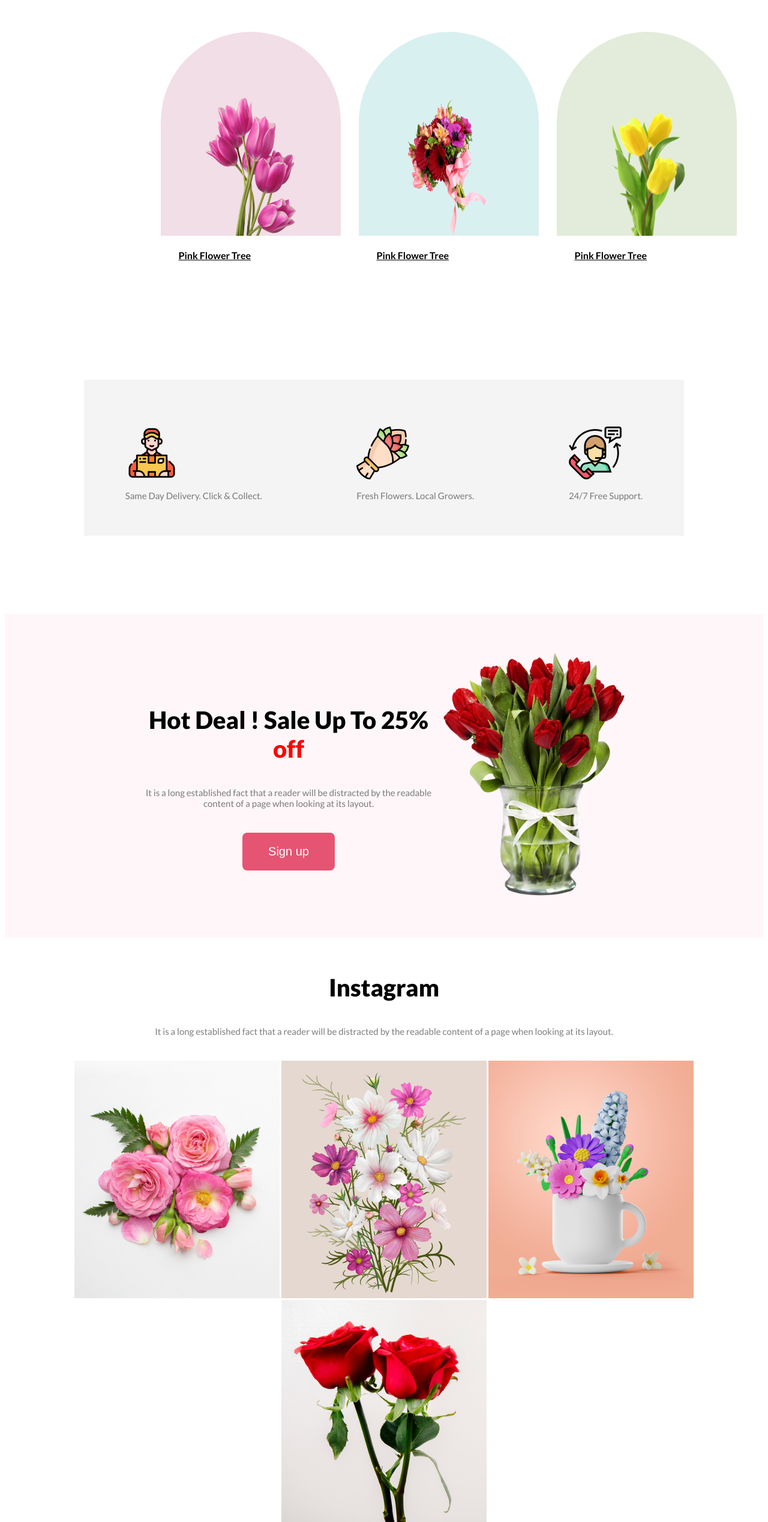
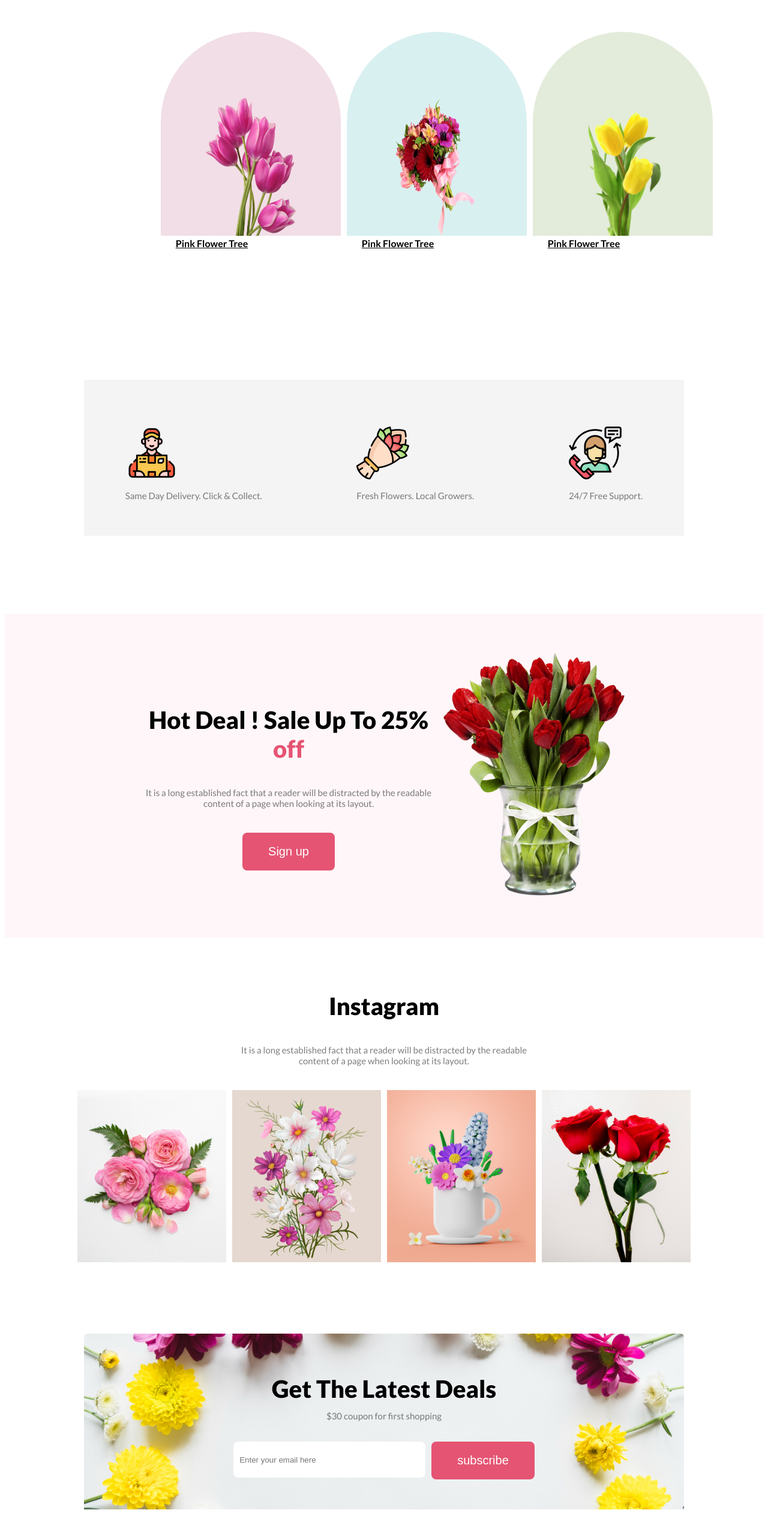
Before and after one commit to SamirSadek/flower-shop, a plain HTML site: page index.html in a window 1280 px wide. Shown: the part 915-3452 px from the top of the page at 60% size. Drawn offline with Linux system fonts and the light colour scheme.

Commit message:
simple update 2

```diff
--- a/index.html
+++ b/index.html
@@ -1,20 +1,26 @@
 <!DOCTYPE html>
 <html lang="en">
+
 <head>
     <meta charset="UTF-8">
     <meta name="viewport" content="width=device-width, initial-scale=1.0">
     <title>Welcome To My Flower Shop</title>
     <link rel="preconnect" href="https://fonts.googleapis.com">
     <link rel="preconnect" href="https://fonts.gstatic.com" crossorigin>
-    <link href="https://fonts.googleapis.com/css2?family=Lato:ital,wght@0,100;0,300;0,400;0,700;0,900;1,100;1,300;1,400;1,700;1,900&display=swap" rel="stylesheet">
+    <link
+        href="https://fonts.googleapis.com/css2?family=Lato:ital,wght@0,100;0,300;0,400;0,700;0,900;1,100;1,300;1,400;1,700;1,900&display=swap"
+        rel="stylesheet">
     <link rel="stylesheet" href="style.css">
 </head>
+
 <body>
     <header class="banner">
         <div class="banner-left">
             <h1 class="banner-heading">Let's make <br> beautiful flowers a <br> part of your life.</h1>
             <p class="content-description">
-                It is a long established fact that a reader will be distracted by the readable content of a page when looking at its layout. The point of using Lorem Ipsum is that it has a more-or-less normal distribution of letters.
+                It is a long established fact that a reader will be distracted by the readable content of a page when
+                looking at its layout. The point of using Lorem Ipsum is that it has a more-or-less normal distribution
+                of letters.
             </p>
             <button class="btn-primary">Shop Now</button>
         </div>
@@ -27,19 +33,20 @@
             <div class="featured-content">
                 <h3 class="content-header">Our Featured Flowers</h3>
                 <p class="content-description">
-                    It is a long established fact that a reader will be distracted by the readable <br>content of a page when looking at its layout.
+                    It is a long established fact that a reader will be distracted by the readable <br>content of a page
+                    when looking at its layout.
                 </p>
             </div>
             <div class="featured-image-section">
-                       <figure >
+                <figure>
                     <img class="image-design-one" src="assets/pngwing 6.png" alt="">
                     <figcaption>Pink Flower Tree</figcaption>
                 </figure>
-                       <figure >
+                <figure>
                     <img class="image-design-two" src="assets/pngwing 5.png" alt="">
                     <figcaption>Pink Flower Tree</figcaption>
                 </figure>
-                       <figure >
+                <figure>
                     <img class="image-design-three" src="assets/pngwing 7.png" alt="">
                     <figcaption>Pink Flower Tree</figcaption>
                 </figure>
@@ -63,7 +70,8 @@
         <div class="hot-deal">
             <div class="hot-deal-left">
                 <h3 class="content-header">Hot Deal ! Sale Up To 25% <span>off</span> </h3>
-                <p class="content-description">It is a long established fact that a reader will be distracted by the readable <br> content of a page when looking at its layout.</p>
+                <p class="content-description">It is a long established fact that a reader will be distracted by the
+                    readable <br> content of a page when looking at its layout.</p>
                 <button class="btn-primary">Sign up</button>
             </div>
             <div class="hot-deal-right">
@@ -76,11 +84,12 @@
                     Instagram
                 </h3>
                 <p class="content-description">
-                It is a long established fact that a reader will be distracted by the readable content of a page when looking at its layout.
+                    It is a long established fact that a reader will be distracted by the readable <br> content of a page
+                    when looking at its layout.
                 </p>
             </div>
             <div class="image-section">
-            <img src="assets/Flower 01.png"">
+                <img src="assets/Flower 01.png" alt="">
                 <img src="assets/Rectangle 4.png" alt="">
                 <img src="assets/Rectangle 5.png" alt="">
                 <img src="assets/Rectangle 6.png" alt="">
@@ -88,9 +97,11 @@
         </div>
 
         <div class="latest-deal">
+            <div class="content">
                 <h3 class="content-header">Get The Latest Deals
                 </h3>
                 <p class="content-description">$30 coupon for first shopping</p>
+            </div>
             <div class="subscribe">
                 <input class="text-area" type="text" placeholder="Enter your email here" name="" id="">
                 <input class="btn-primary" type="button" value="subscribe" placeholder="subscribe">
@@ -103,7 +114,8 @@
             <span>Flower</span>Shop
         </h3>
         <p class="footer-description">
-            It is a long established fact that a reader will be distracted by the readable <br> content of a page when looking at its layout.
+            It is a long established fact that a reader will be distracted by the readable <br> content of a page when
+            looking at its layout.
         </p>
         <p class="copyright-content">&copy; <small> 2020-2023, FlowerShop.com. All rights reserved.</small> </p>
 
@@ -111,4 +123,5 @@
 
     </footer>
 </body>
+
 </html>
--- a/style.css
+++ b/style.css
@@ -64,24 +64,28 @@ body {
     display: flex;
     justify-content: space-between;
     height: 100vh;
-    gap: 100px;
+    gap: 80px;
     width: 100vh;
 }
 
-figure img{
+
+figure img {
     width: 100%;
     height: 30%;
     border-radius: 300px 300px 0px 0px;
     padding: 110px 75px 0px 75px;
 
 }
+
 figcaption {
-    margin-top: 20px;
     text-decoration: underline;
     font-weight: 700;
-    text-align: right;
-    margin-bottom: 100px;
+    text-align: center;
+    margin-top: 20px;
+    margin-left: 20px;
+    display: inline;
 }
+
 .image-design-one {
     background: rgba(167, 33, 98, 0.15);
 
@@ -94,10 +98,11 @@ figcaption {
 .image-design-three {
     background: rgba(71, 125, 17, 0.15);
 }
-.delivery-section{
+
+.delivery-section {
     display: flex;
     height: 200px;
-justify-content:space-around;
+    justify-content: space-around;
     align-items: center;
     width: 1000px;
     background: rgba(39, 39, 39, 0.05);
@@ -105,14 +110,16 @@ margin: auto;
     gap: 20px;
     padding-top: 60px;
 }
-.icons{
-justify-content: center;}
 
-span{
-    color: red;
+.icons {
+    justify-content: center;
 }
 
-.hot-deal{
+span {
+    color: #E55473;
+}
+
+.hot-deal {
     display: flex;
     justify-content: space-around;
     align-items: center;
@@ -122,20 +129,62 @@ span{
     margin-top: 130px;
     text-align: center;
 }
-.instagram{
+
+.instagram {
+    height: 70vh;
     text-align: center;
-    padding: 50px 220px;
-    display: inline;
-    margin:  220px;
+    padding: 50px 100px;
+
 
 }
 
-footer{
+.image-section {
+    display: flex;
+    justify-content: center;
+    gap: 10px;
+}
+.image-section img{
+    width: 31vh;
+}
+
+.latest-deal {
+    text-align: center;
+    background-image: url(assets/Rectangle\ 9.png);
+    background-repeat: no-repeat;
+    background-size: cover;
+    padding: 50px 100px;
+    width: 100vh;
+    margin: auto;
+    margin-bottom: 100px;
+}
+.content{
+    line-height: 5px;
+}
+
+.text-area {
+    width: 300px;
+    height: 40px;
+    padding: 10px;
+    border: 0px;
+    border-radius: 8px;
+
+}
+
+.subscribe {
+    display: flex;
+    justify-content: center;
+    gap: 10px;
+}
+
+
+footer {
     text-align: center;
     background-color: #111010;
     padding: 130px 0px;
+    line-height: 20px;
 }
-.footer-header{
+
+.footer-header {
     color: white;
     font-size: 48px;
 }
@@ -145,30 +194,9 @@ footer{
     font-size: 15px;
     font-weight: 400;
 }
-.copyright-content{
+
+.copyright-content {
     color: rgba(255, 255, 255, 0.40);
     font-size: 15px;
     font-weight: 400;
 }
-.latest-deal{
-    text-align: center;
-    background-image: url(assets/Rectangle\ 9.png);
-    background-repeat: no-repeat;
-    background-size: cover;
-    padding: 50px 100px;
-    width: 100vh;
-    margin:  100px auto ;
-}
-.text-area{
-    width: 300px;
-    height: 40px;
-    padding: 10px;
-    border: 0px;
-    border-radius: 8px;
-
-}
-.subscribe{
-    display: flex;
-justify-content:center;
-gap: 10px;
-}
```
Lines whose indentation alone changed are shown as unchanged.
